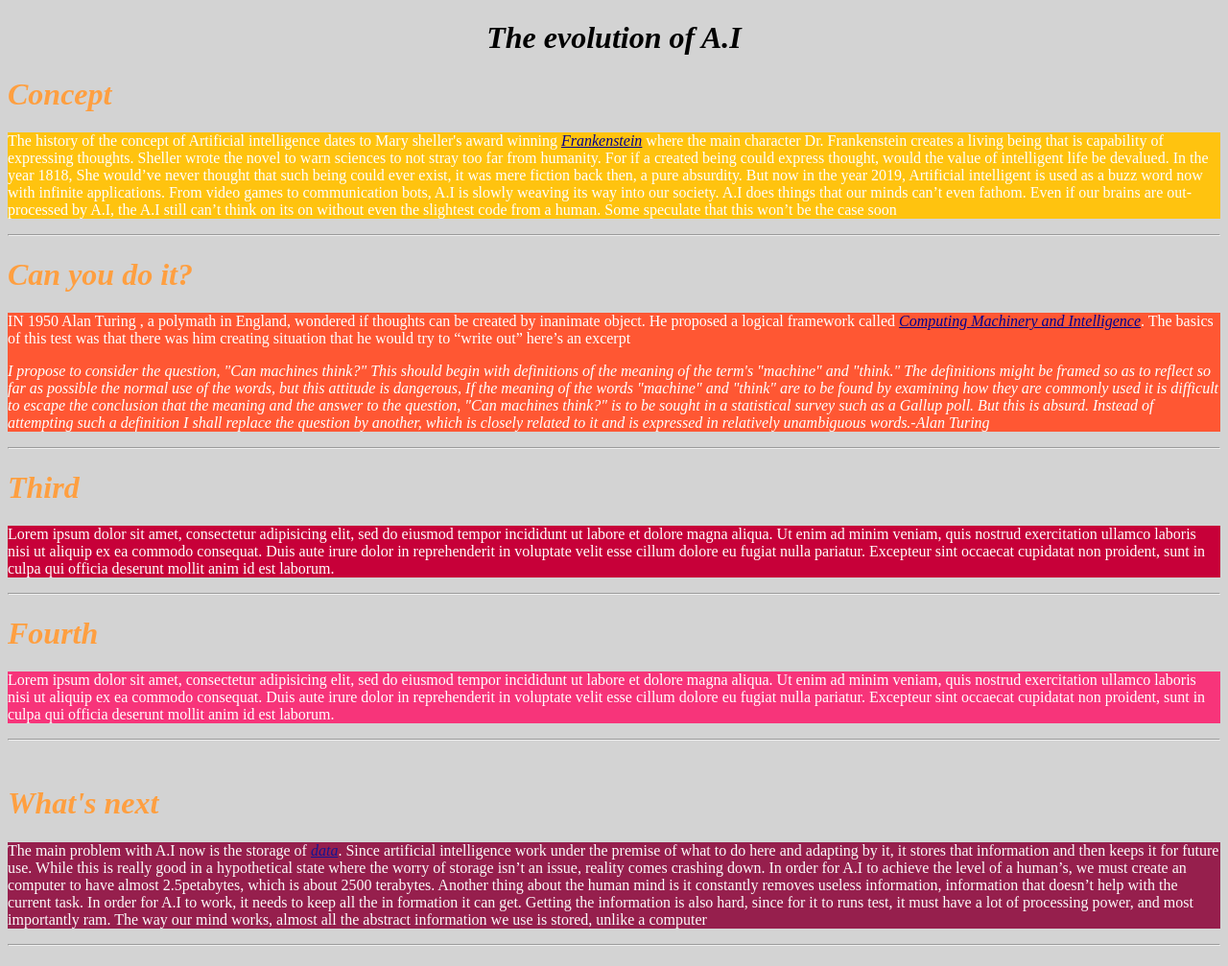
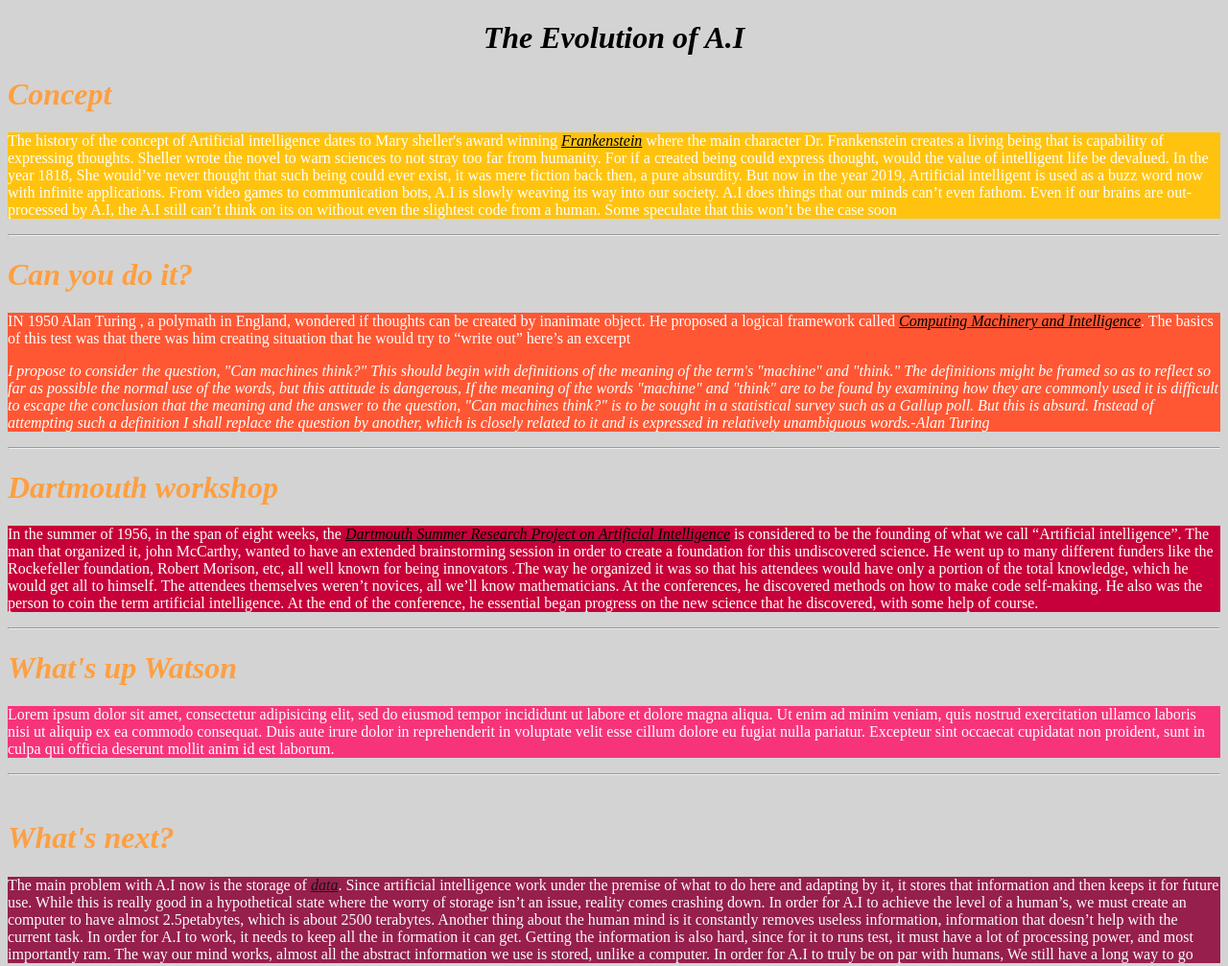
Before and after one commit to NabeelRazeq/Reserch, a plain HTML site: page index.html in a window 1280 px wide. Shown: the top 1007 px of the page at 96% size. Drawn offline with Linux system fonts and the light colour scheme.

Commit message:
third done

```diff
--- a/index.html
+++ b/index.html
@@ -10,7 +10,7 @@
 </head>
   <body>
   <header>
-  <h1>The evolution of A.I </h1>
+  <h1>The Evolution of A.I </h1>
 </header>
 
 <h1>Concept</h1>
@@ -23,28 +23,29 @@
 
 <h1>Can you do it?</h1>
 <div class="two">
-  <p> IN 1950 Alan Turing , a polymath in England, wondered if thoughts can be created by inanimate object. He proposed a logical framework called <a href="http://sitn.hms.harvard.edu/flash/2017/history-artificial-intelligence/"> Computing Machinery and Intelligence</a>. The basics of this test was that there was him creating situation that he would try to “write out” here’s an excerpt
+  <p> IN 1950 Alan Turing , a polymath in England, wondered if thoughts can be created by inanimate object. He proposed a logical framework called <a href="http://sitn.hms.harvard.edu/flash/2017/history-artificial-intelligence/"> Computing Machinery and Intelligence</a>. The basics of this test was that there was him creating situation that he would try to “write out” here’s an excerpt</p>
   <p id="Quote"> I propose to consider the question, "Can machines think?" This should begin with definitions of the meaning of the term's "machine" and "think." The definitions might be framed so as to reflect so far as possible the normal use of the words, but this attitude is dangerous, If the meaning of the words "machine" and "think" are to be found by examining how they are commonly used it is difficult to escape the conclusion that the meaning and the answer to the question, "Can machines think?" is to be sought in a statistical survey such as a Gallup poll. But this is absurd. Instead of attempting such a definition I shall replace the question by another, which is closely related to it and is expressed in relatively unambiguous words.-Alan Turing </p>
   </blockquote>
 </div>
 
 <hr>
-<h1>Third</h1>
+<h1>Dartmouth workshop</h1>
 <div class="three">
-<p>Lorem ipsum dolor sit amet, consectetur adipisicing elit, sed do eiusmod tempor incididunt ut labore et dolore magna aliqua. Ut enim ad minim veniam, quis nostrud exercitation ullamco laboris nisi ut aliquip ex ea commodo consequat. Duis aute irure dolor in reprehenderit in voluptate velit esse cillum dolore eu fugiat nulla pariatur. Excepteur sint occaecat cupidatat non proident, sunt in culpa qui officia deserunt mollit anim id est laborum.</p>
+  <p>In the summer of 1956, in the span of eight weeks, the <a href="https://en.wikipedia.org/wiki/Dartmouth_workshop">Dartmouth Summer Research Project on Artificial Intelligence</a> is considered to be the founding of what we call “Artificial intelligence”.  The man that organized it, john McCarthy, wanted to have an extended brainstorming session in order to create a foundation for this undiscovered science. He went up to many different funders like the Rockefeller foundation, Robert Morison, etc, all well known for being innovators .The way he organized it was so that his attendees would have only a portion of the total knowledge, which he would get all to himself. The attendees themselves weren’t novices, all we’ll know mathematicians. At the conferences, he discovered methods on how to make code self-making. He also was the person to coin the term artificial intelligence. At the end of the conference, he essential began progress on the new science that he discovered, with some help of course. </p>
 </div>
 
 <hr>
-<h1>Fourth</h1>
+<h1>What's up Watson</h1>
 <div class="four">
   <p>Lorem ipsum dolor sit amet, consectetur adipisicing elit, sed do eiusmod tempor incididunt ut labore et dolore magna aliqua. Ut enim ad minim veniam, quis nostrud exercitation ullamco laboris nisi ut aliquip ex ea commodo consequat. Duis aute irure dolor in reprehenderit in voluptate velit esse cillum dolore eu fugiat nulla pariatur. Excepteur sint occaecat cupidatat non proident, sunt in culpa qui officia deserunt mollit anim id est laborum.</p>
 </div>
 <hr>
 <br>
-<h1>What's next</h1>
+<h1>What's next?</h1>
 <div class="five">
-<p>The main problem with A.I now is the storage of <a href="http://sitn.hms.harvard.edu/flash/2017/history-artificial-intelligence/">data</a>. Since artificial intelligence work under the premise of what to do here and adapting by it, it stores that information and then keeps it for future use. While this is really good in a hypothetical state where the worry of storage isn’t an issue, reality comes crashing down. In order for A.I to achieve the level of a human’s, we must create an computer to have almost 2.5petabytes, which is about 2500 terabytes. Another thing about the human mind is it constantly removes useless information, information that doesn’t help with the current task. In order for A.I to work, it needs to keep all the in formation it can get. Getting the information is also hard, since for it to runs test, it must have a lot of processing power, and most importantly ram. The way our mind works, almost all the abstract information we use is stored, unlike a computer</p>
+<p>The main problem with A.I now is the storage of <a href="http://sitn.hms.harvard.edu/flash/2017/history-artificial-intelligence/">data</a>. Since artificial intelligence work under the premise of what to do here and adapting by it, it stores that information and then keeps it for future use. While this is really good in a hypothetical state where the worry of storage isn’t an issue, reality comes crashing down. In order for A.I to achieve the level of a human’s, we must create an computer to have almost 2.5petabytes, which is about 2500 terabytes. Another thing about the human mind is it constantly removes useless information, information that doesn’t help with the current task. In order for A.I to work, it needs to keep all the in formation it can get. Getting the information is also hard, since for it to runs test, it must have a lot of processing power, and most importantly ram. The way our mind works, almost all the abstract information we use is stored, unlike a computer. In order for A.I to truly be on par with humans, We still have a long way to go </p>
 </div>
+<img src="https://i2.wp.com/sitn.hms.harvard.edu/wp-content/uploads/2017/08/Anyoha-SITN-Figure-2-AI-timeline-2.jpg?resize=768%2C316"</a>
 
 <hr>
 
--- a/styles.css
+++ b/styles.css
@@ -17,7 +17,7 @@ a{
   font-size:8;
   font-style: oblique;
   font-weight: lighter;
-  color:darkblue;
+  color:Black;
 }
 p{
   font-size:12;
@@ -28,6 +28,9 @@ p{
 #Quote{
   font-style:oblique;
 
+
+}
+img{
 
 }
 .one{
```
